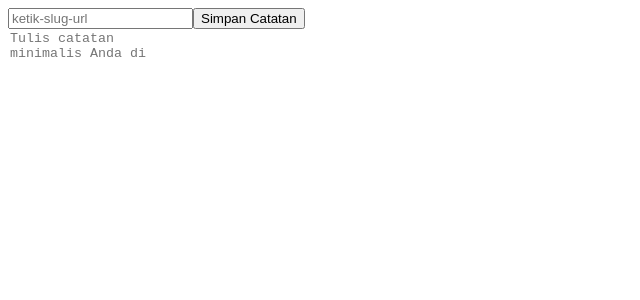
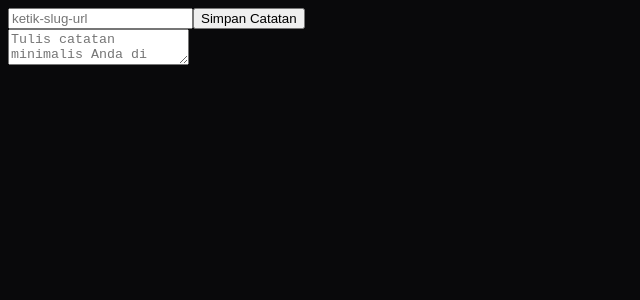
Before and after one commit to ashleymurfy1/minimal-notepad, a Next.js app: page / in a window 1280 px wide. Shown: the top 300 px of the page, without its empty margins (0-640 px from the left). Built offline with nearby package versions, Linux system fonts and the light colour scheme; no server answers.

Commit message:
Update globals.css

```diff
--- a/app/globals.css
+++ b/app/globals.css
@@ -2,9 +2,8 @@
 @tailwind components;
 @tailwind utilities;
 
-textarea, pre {
-  background: transparent;
-  outline: none;
-  border: none;
-  resize: none;
+body {
+  background-color: #09090b;
+  color: #f4f4f5;
+  font-family: ui-monospace, SFMono-Regular, Menlo, Monaco, Consolas, monospace;
 }
```
